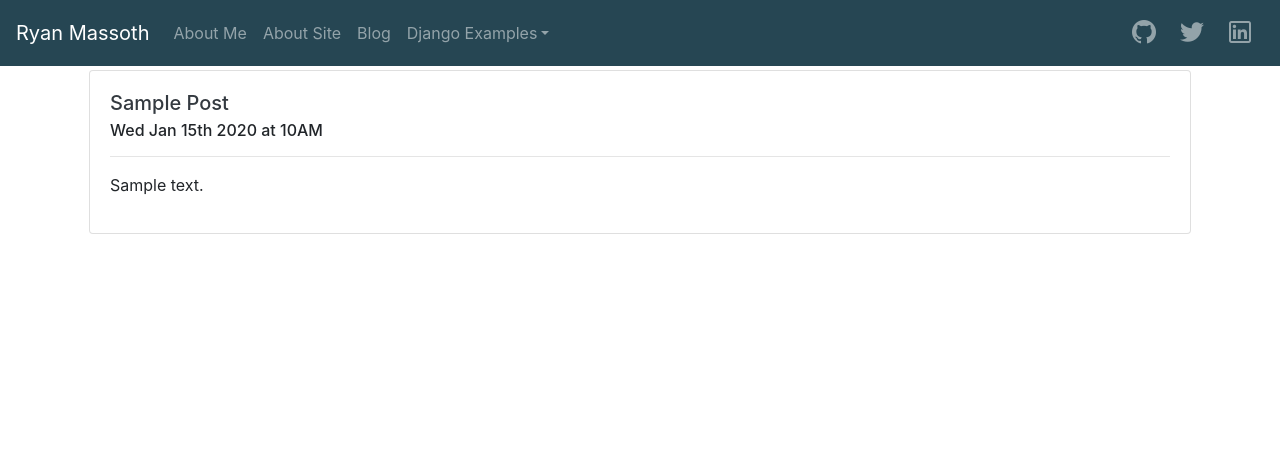
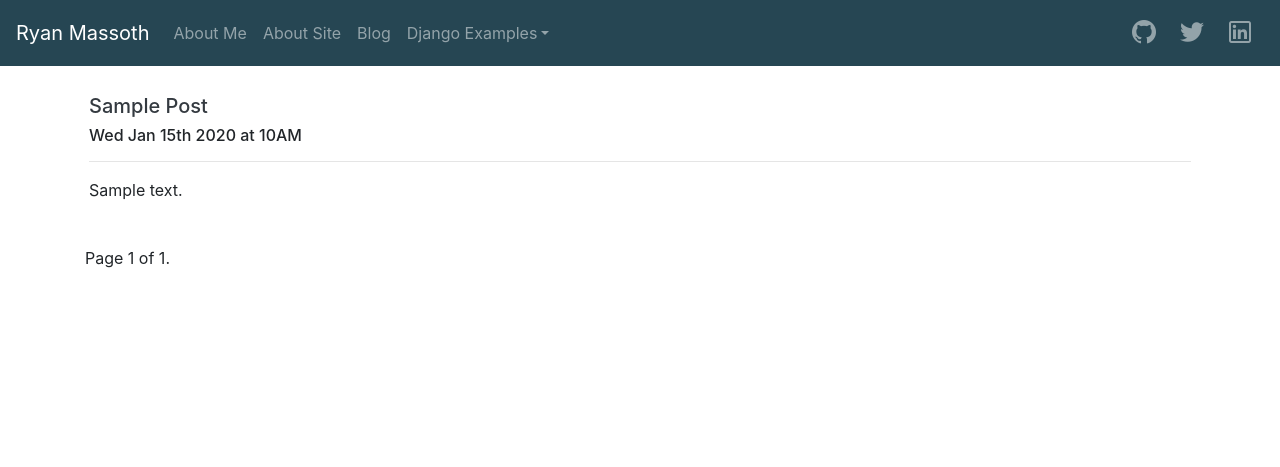
Before and after one commit to rmassoth/ryanmassoth.com, a Django app: template blog/templates/blog/index.html in a window 1280 px wide. Shown: the top 467 px of the page. Run offline with Django 3.2, Linux system fonts and the light colour scheme; the template is opened without the code that fills it: most values are stand-ins (such as "Sample title", 1, 10 or a date in 2020); some libraries are stand-ins or nearby versions.

Commit message:
Made some changes to the layout. Finished pagination for the list view.

```diff
--- a/blog/templates/blog/index.html
+++ b/blog/templates/blog/index.html
@@ -4,20 +4,37 @@
 {% block maincontent %}
 
 <div class="container">
-	{% for post in object_list  %}
+	<br>
+	{% for post in page_obj %}
 	<div class="row p-1">
 		<div class="col-md-12">
-			<div class="card">
-				<div class="card-body">
-					<h5 class="card-title"><a href="{% url 'blog:post-detail' post.slug %}" class="text-dark" >{{ post.title|title }}</a></h5>
-					<h6 class="card-subtitle">{{ post.created_at|date:"D M jS Y \a\t fA" }}</h6>
-					<hr>
-					<p class="card-text">{{ post.body|linebreaks|truncatewords_html:50 }}</p>
-				</div>
-			</div>
+			<h5><a href="{% url 'blog:post-detail' post.slug %}" class="text-dark" >{{ post.title|title }}</a></h5>
+			<h6>{{ post.created_at|date:"D M jS Y \a\t fA" }}</h6>
+			<hr>
+			<p>{{ post.body|safe|linebreaks|truncatewords_html:50 }}</p>
+			<br>
 		</div>
 	</div>
+	{% empty %}
+		There are no posts yet. Stay tuned!
 	{% endfor %}
+	<div class="pagination">
+    <span class="step-links">
+        {% if page_obj.has_previous %}
+            <a href="?page=1">&laquo; first</a>
+            <a href="?page={{ page_obj.previous_page_number }}">previous</a>
+        {% endif %}
+
+        <span class="current">
+            Page {{ page_obj.number }} of {{ page_obj.paginator.num_pages }}.
+        </span>
+
+        {% if page_obj.has_next %}
+            <a href="?page={{ page_obj.next_page_number }}">next</a>
+            <a href="?page={{ page_obj.paginator.num_pages }}">last &raquo;</a>
+        {% endif %}
+    </span>
+</div>
 </div>
 
 {% endblock %}
--- a/blog/views.py
+++ b/blog/views.py
@@ -12,7 +12,7 @@ class Index(ListView):
     list of most recent posts and be paginated.
     """
     model = Post
-    paginate_by = 30
+    paginate_by = 5
     template_name = 'blog/index.html'
     queryset = Post.objects.filter(published=True).order_by("-created_at")
 
```
Also changed, not shown: blog/templates/blog/post_detail.html (+4 -8 lines).
